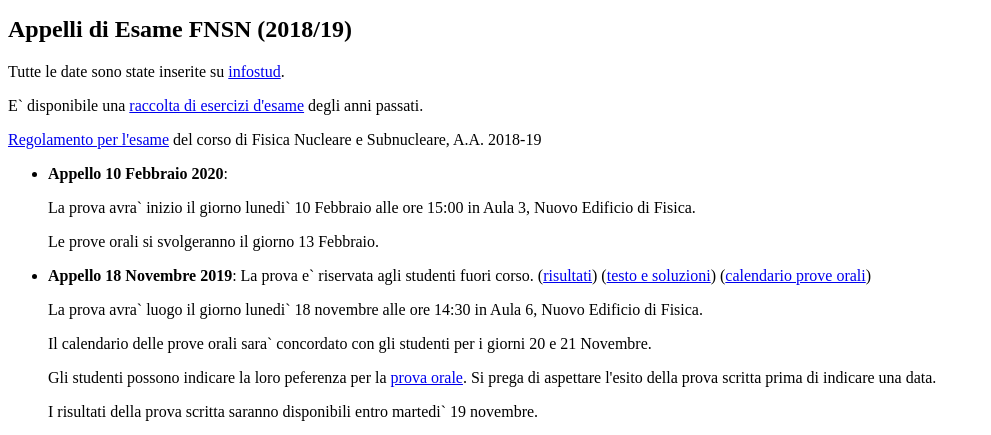
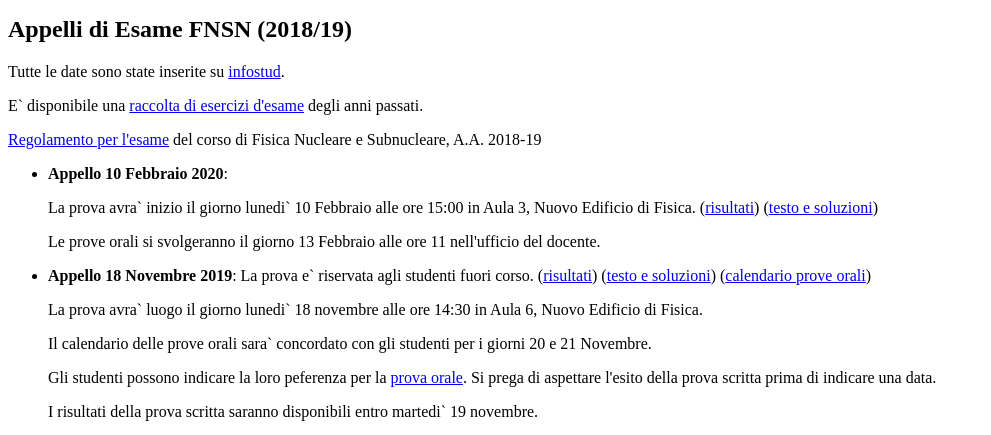
Before and after one commit to rahatlou/FNSN, a PHP site: page /content.php in a window 1280 px wide. Shown: the part 253-688 px from the top of the page, without its empty margins (0-991 px from the left). Run offline with PHP 8.4, Linux system fonts and the light colour scheme.

Commit message:
risulttai prova 10 feb e soluzioni

```diff
--- a/esami/content.php
+++ b/esami/content.php
@@ -53,8 +53,10 @@
 
 	  <ul>
 			<li><b>Appello 10 Febbraio 2020</b>:
-				<p>La prova avra` inizio il giorno lunedi` 10 Febbraio alle ore 15:00 in Aula 3, Nuovo Edificio di Fisica.</p>
-				<p>Le prove orali si svolgeranno il giorno 13 Febbraio.</p>
+				<p>La prova avra` inizio il giorno lunedi` 10 Febbraio alle ore 15:00 in Aula 3, Nuovo Edificio di Fisica.
+  			(<a href="https://docs.google.com/spreadsheets/d/e/2PACX-1vQZYHuGJJVvoO5BOHtwY8tqu7aKRi9WG0D18V-AW5Ecnvh3xrzN_-I5jJpX8bySplBbnkbi5ptrDfzF/pubhtml?gid=2032626451&single=true">risultati</a>)
+				(<a href="https://github.com/rahatlou/FNSN/blob/FNSN2019/Esercizi/20200210-esame_sol.pdf">testo e soluzioni</a>)</p>
+				<p>Le prove orali si svolgeranno il giorno 13 Febbraio alle ore 11 nell'ufficio del docente.</p>
 
 			</li>
 
--- a/esami/sidebar.html
+++ b/esami/sidebar.html
@@ -1,6 +1,6 @@
 <div id="sidebar-content">
 
-<h3 class=h3sidebar>Last update: 8 Feb 2020</h3>
+<h3 class=h3sidebar>Last update: 12 Feb 2020</h3>
   Created by
   <a href="http://www.roma1.infn.it/people/rahatlou/">Shahram Rahatlou</a>
   [<a href="mailto:shahram.rahatlou@uniroma1.it">shahram.rahatlou (at) uniroma1.it</a>]
--- a/sidebar.html
+++ b/sidebar.html
@@ -1,6 +1,6 @@
 <div id="sidebar-content">
 
-<h3 class=h3sidebar>Last update: 8 Feb 2020</h3>
+<h3 class=h3sidebar>Last update: 12 Feb 2020</h3>
   Created by
   <a href="http://www.roma1.infn.it/people/rahatlou/">Shahram Rahatlou</a>
   [<a href="mailto:shahram.rahatlou@uniroma1.it">shahram.rahatlou (at) uniroma1.it</a>]
@@ -10,7 +10,9 @@
 <h2>News</h2>
   <div style="height: 300px; overflow: auto">
     <ul>  <!-- lista avvisi-->
-      <li><b>8/2</b>: la prova scritta del giorno 10 Febbraio avra` inizio alle 15 in Aula 3, Nuovo Edificio di Fisica.</li>
+      <li><b>12/2</b>: sono disponibili i <a href="https://docs.google.com/spreadsheets/d/e/2PACX-1vQZYHuGJJVvoO5BOHtwY8tqu7aKRi9WG0D18V-AW5Ecnvh3xrzN_-I5jJpX8bySplBbnkbi5ptrDfzF/pubhtml?gid=2032626451&single=true">risultati</a>
+      della prova scritta del 10 Febbraio. le prove orali si svolgeranno giovedi` 13 Feb alle ore 11 nell'ufficio del docente.</li>
+      <li>8/2: la prova scritta del giorno 10 Febbraio avra` inizio alle 15 in Aula 3, Nuovo Edificio di Fisica.</li>
       <li>20/11: e` disponibile il <a href="https://docs.google.com/spreadsheets/d/e/2PACX-1vRW-on2u70HtiVu9K6jl-evpgQmpyQL_CftSFXtR8hiushEMZC8rsJAao2N3Zy9hUgRYmk_odp4Q6CS/pubhtml?gid=1509994242&single=true">calendario delle prove orali</a>.</li>
       <li>19/11: sono disponibili i <a href="https://docs.google.com/spreadsheets/d/e/2PACX-1vQZYHuGJJVvoO5BOHtwY8tqu7aKRi9WG0D18V-AW5Ecnvh3xrzN_-I5jJpX8bySplBbnkbi5ptrDfzF/pubhtml?gid=231072276&single=true">risultati</a>
       della prova scritta del 18 novembre.</li>
```
